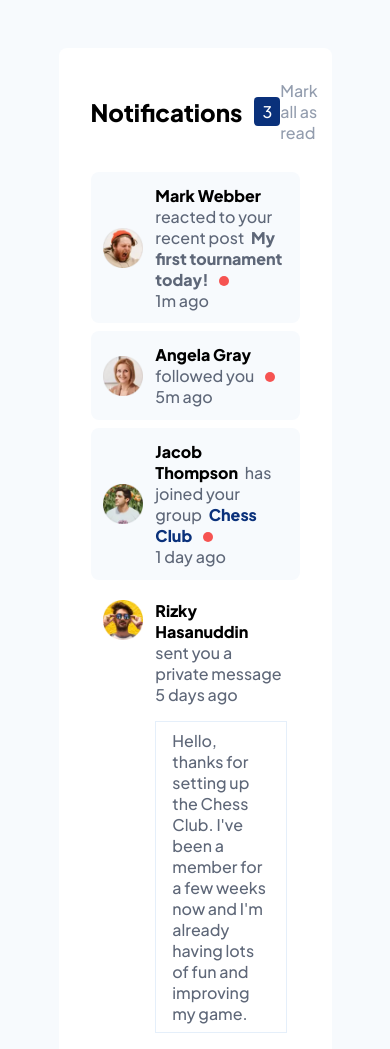
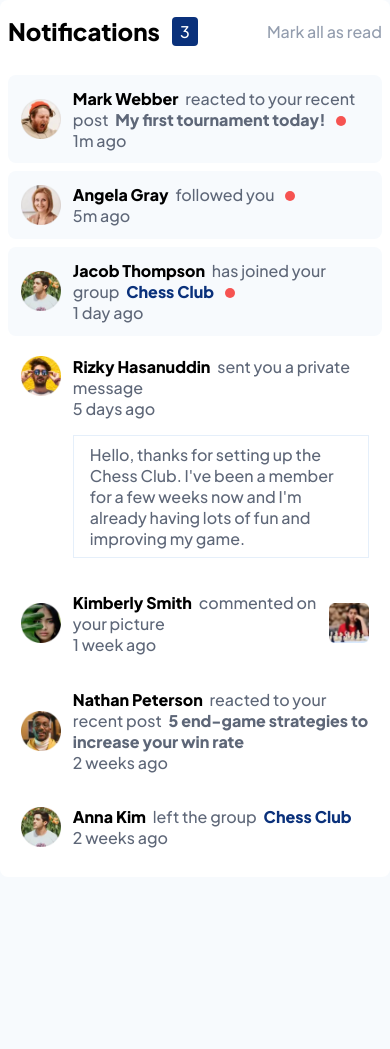
Before and after one commit to Haki-Celmeta/Notifications-page-demo, a plain HTML site: page index.html in a window 390 px wide. Shown: the top 1049 px of the page. After the commit the page ends 877 px from the top, so only its background shows below. Drawn offline with Linux system fonts and the light colour scheme.

Commit message:
Finish responsive design

```diff
--- a/sass/main.scss
+++ b/sass/main.scss
@@ -150,3 +150,20 @@ body {
 #message:hover {
   background-color: $light-blue-color;
 }
+
+@media (max-width: 700px) {
+  .notifications-container {
+    width: 90%;
+  }
+}
+
+@media (max-width: 450px) {
+  body {
+    padding: 0;
+  }
+
+  .notifications-container {
+    width: 100%;
+    padding: 1rem 0.5rem;
+  }
+}
```
Also changed, not shown: style/main.css.
